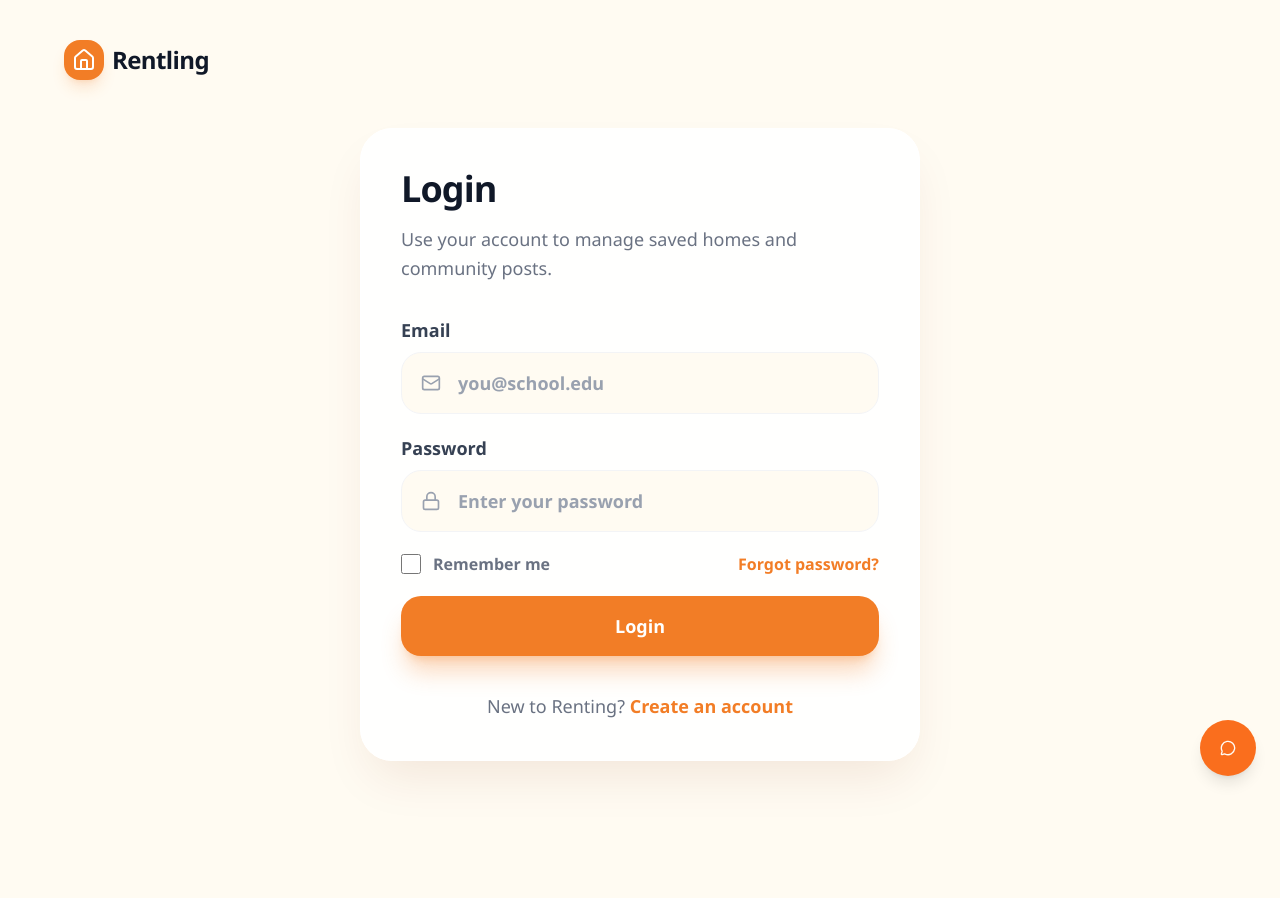
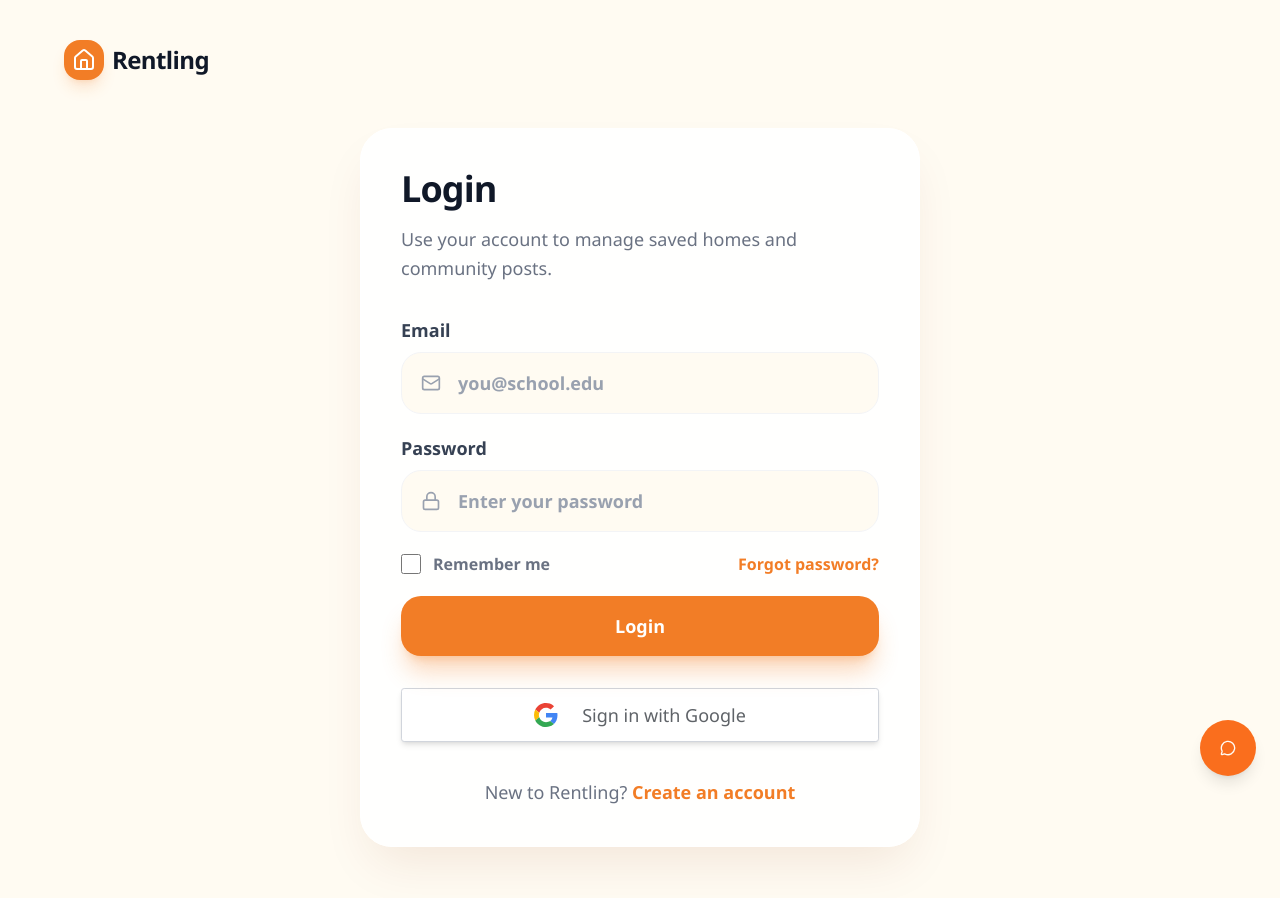
Before and after one commit to Leoz168/Sanctor, a Next.js app in the folder apps/web/: page /login in a window 1280 px wide. Shown: the top 898 px of the page. Before the commit the page ends 849 px from the top, so only its background shows below. Built offline with nearby package versions, Linux system fonts and the light colour scheme.

Commit message:
add google login and chat expansion

```diff
--- a/apps/web/app/login/page.tsx
+++ b/apps/web/app/login/page.tsx
@@ -27,7 +27,8 @@
         description="Use your account to manage saved homes and community posts."
         fields={fields}
         submitLabel="Login"
-        footerText="New to Renting?"
+        googleLabel="Sign in with Google"
+        footerText="New to Rentling?"
         footerLinkLabel="Create an account"
         footerHref="/register"
       >
--- a/apps/web/app/register/page.tsx
+++ b/apps/web/app/register/page.tsx
@@ -34,6 +34,7 @@
         description="Create your account and personalize your campus housing search."
         fields={fields}
         submitLabel="Create account"
+        googleLabel="Sign up with Google"
         footerText="Already have an account?"
         footerLinkLabel="Login"
         footerHref="/login"
--- a/apps/web/components/auth/auth-card.tsx
+++ b/apps/web/components/auth/auth-card.tsx
@@ -16,6 +16,7 @@
   description: string;
   fields: AuthField[];
   submitLabel: string;
+  googleLabel?: string;
   footerText: string;
   footerLinkLabel: string;
   footerHref: string;
@@ -27,6 +28,7 @@
   description,
   fields,
   submitLabel,
+  googleLabel,
   footerText,
   footerLinkLabel,
   footerHref,
@@ -56,6 +58,16 @@
         <button className="w-full rounded-[1.25rem] bg-brand-orange px-5 py-4 text-lg font-bold text-white shadow-xl shadow-brand-orange/30 transition-all hover:bg-orange-600 active:scale-[0.99]">
           {submitLabel}
         </button>
+
+        {googleLabel && (
+          <button
+            type="button"
+            className="mt-3 flex w-full items-center justify-center gap-6 rounded-[0.2rem] border border-gray-300 bg-white px-5 py-3 text-base font-medium text-[#5f6368] shadow-md transition-all hover:bg-gray-50 active:scale-[0.99] sm:text-lg"
+          >
+            <GoogleMark />
+            {googleLabel}
+          </button>
+        )}
       </form>
 
       <p className="mt-9 text-center text-base font-medium text-gray-500 sm:text-lg">
@@ -67,3 +79,30 @@
     </div>
   );
 }
+
+function GoogleMark() {
+  return (
+    <svg
+      aria-hidden="true"
+      className="h-6 w-6 shrink-0"
+      viewBox="0 0 48 48"
+    >
+      <path
+        fill="#EA4335"
+        d="M24 9.5c3.54 0 6.71 1.22 9.21 3.6l6.85-6.85C35.9 2.38 30.47 0 24 0 14.62 0 6.51 5.38 2.56 13.22l7.98 6.19C12.43 13.72 17.74 9.5 24 9.5Z"
+      />
+      <path
+        fill="#4285F4"
+        d="M46.98 24.55c0-1.57-.15-3.09-.38-4.55H24v9.02h12.94c-.58 2.96-2.26 5.48-4.78 7.18l7.73 6c4.51-4.18 7.09-10.36 7.09-17.65Z"
+      />
+      <path
+        fill="#FBBC05"
+        d="M10.53 28.59A14.49 14.49 0 0 1 9.75 24c0-1.59.27-3.14.78-4.59l-7.98-6.19A23.94 23.94 0 0 0 0 24c0 3.88.93 7.56 2.56 10.78l7.97-6.19Z"
+      />
+      <path
+        fill="#34A853"
+        d="M24 48c6.48 0 11.93-2.13 15.89-5.81l-7.73-6c-2.15 1.45-4.92 2.3-8.16 2.3-6.26 0-11.57-4.22-13.47-9.91l-7.98 6.19C6.51 42.62 14.62 48 24 48Z"
+      />
+    </svg>
+  );
+}
--- a/apps/web/components/messages/floating-message-button.tsx
+++ b/apps/web/components/messages/floating-message-button.tsx
@@ -1,7 +1,7 @@
 "use client";
 
 import { useState } from "react";
-import { MessageCircle, X } from "lucide-react";
+import { Maximize2, MessageCircle, Minimize2, X } from "lucide-react";
 import { Button } from "@/components/ui/button";
 import { ContactsList } from "@/components/messages/contacts-list";
 import { ChatWindow } from "@/components/messages/chat-window";
@@ -110,6 +110,7 @@
 
 export function FloatingMessageButton() {
   const [isOpen, setIsOpen] = useState(false);
+  const [isExpanded, setIsExpanded] = useState(false);
   const [selectedContact, setSelectedContact] = useState<Contact | null>(null);
   const [contacts] = useState<Contact[]>(mockContacts);
 
@@ -123,8 +124,13 @@
 
   const handleClose = () => {
     setIsOpen(false);
+    setIsExpanded(false);
     setSelectedContact(null);
   };
+
+  const chatPanelClassName = isExpanded
+    ? "fixed bottom-6 right-6 z-50 flex h-[min(720px,calc(100vh-6rem))] w-[min(760px,calc(100vw-3rem))] flex-col overflow-hidden rounded-2xl border border-border bg-card shadow-2xl animate-in slide-in-from-bottom-4 fade-in duration-200"
+    : "fixed bottom-6 right-6 z-50 flex h-[600px] w-[calc(100vw-2rem)] max-w-[380px] flex-col overflow-hidden rounded-2xl border border-border bg-card shadow-2xl animate-in slide-in-from-bottom-4 fade-in duration-200";
 
   return (
     <>
@@ -138,17 +144,34 @@
       </Button>
 
       {isOpen && (
-        <div className="fixed bottom-6 right-6 z-50 flex h-[600px] w-[calc(100vw-2rem)] max-w-[380px] flex-col overflow-hidden rounded-2xl border border-border bg-card shadow-2xl animate-in slide-in-from-bottom-4 fade-in duration-200">
+        <div className={chatPanelClassName}>
           <div className="flex items-center justify-between border-b border-border bg-card px-4 py-3">
             <h2 className="font-semibold text-foreground">Messages</h2>
+            <div className="flex items-center gap-1">
+              <Button
+                variant="ghost"
+                size="icon"
+                onClick={() => setIsExpanded((expanded) => !expanded)}
+                className="h-8 w-8 rounded-full"
+                aria-label={isExpanded ? "Shrink messages" : "Expand messages"}
+              >
+                {isExpanded ? (
+                  <Minimize2 className="h-4 w-4" />
+                ) : (
+                  <Maximize2 className="h-4 w-4" />
+                )}
+              </Button>
+
               <Button
                 variant="ghost"
                 size="icon"
                 onClick={handleClose}
                 className="h-8 w-8 rounded-full"
+                aria-label="Close messages"
               >
                 <X className="h-4 w-4" />
               </Button>
+            </div>
           </div>
 
           <div className="flex-1 overflow-hidden">
```
Lines whose indentation alone changed are shown as unchanged.
